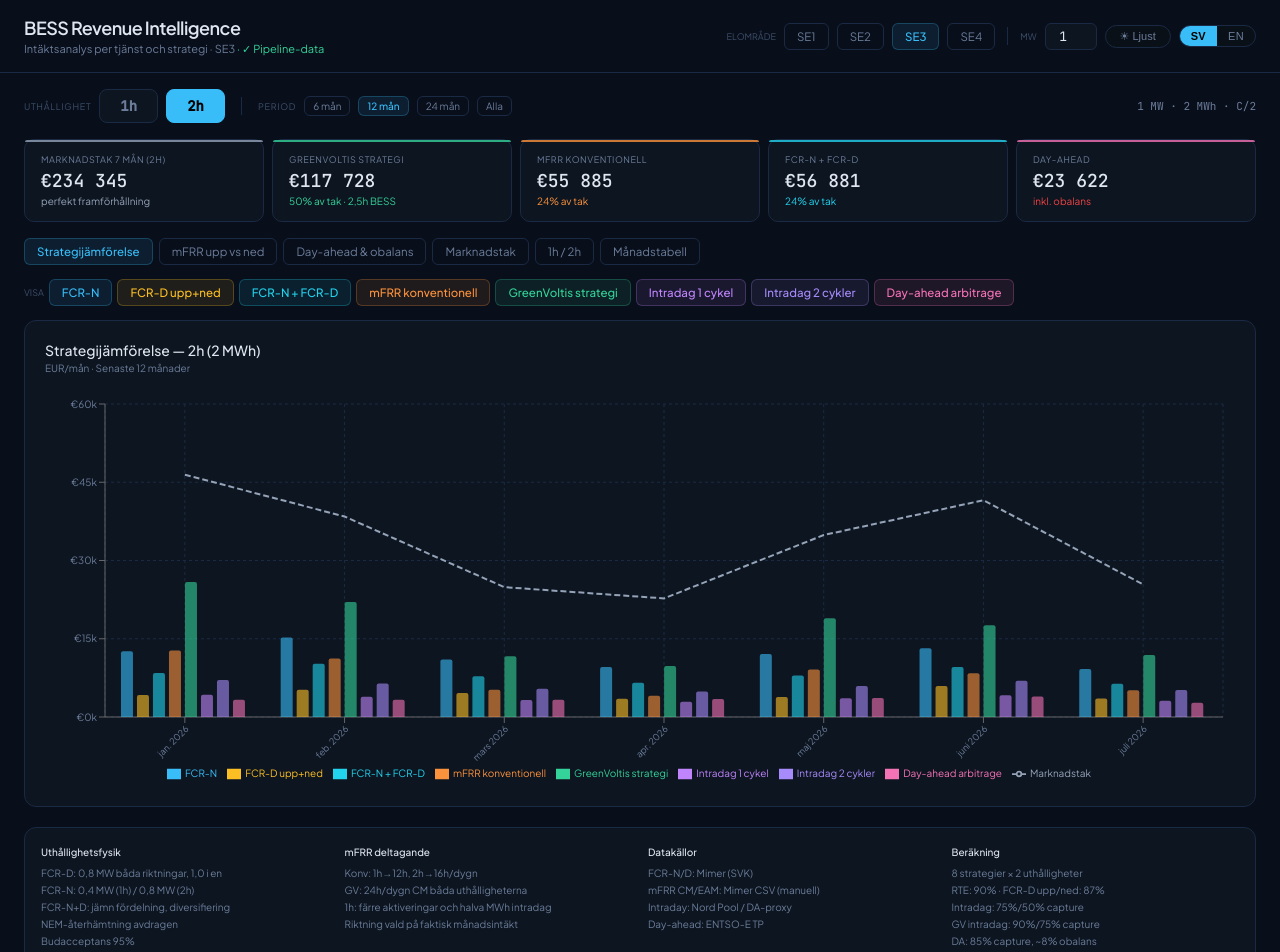
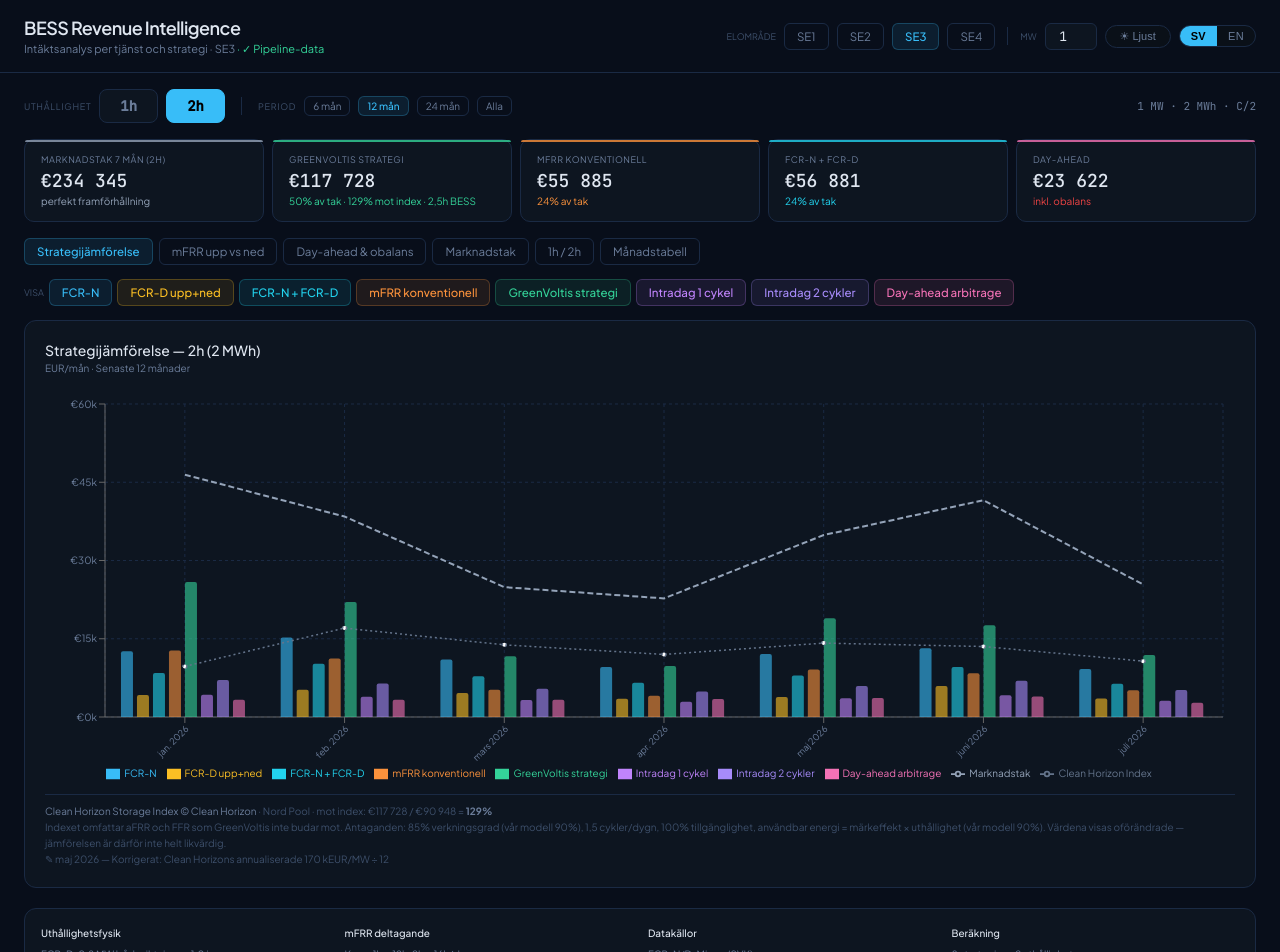
Before and after one commit to bjoerlow/BESS-market-revenues, a React (Create React App) app: page / in a window 1280 px wide. Shown: the top 952 px of the page. Built offline with nearby package versions, Linux system fonts and the light colour scheme.

Commit message:
Add files via upload

```diff
--- a/src/BessDashboard.jsx
+++ b/src/BessDashboard.jsx
@@ -69,13 +69,15 @@ const TXT={
   monthCol:"Mån",sum:"SUMMA",actual:"Faktiskt utfall",modelDev:"Modellen ligger inom",avail:"tillgänglighet",
   adjNote:"justerat för tillgänglighet",
   measured:"mätt intradagsdata",proxyDev:"proxymånader",
+  benchNote:"Indexet omfattar aFRR och FFR som inte ingår i strategierna, och bygger på 85% verkningsgrad och full användbar energi. Värdena visas oförändrade.",
+  vsIndex:"mot index",benchPartial:"korrigerat värde ur CH:s annualiserade tal",
   proxyNote:"härledd intradagsspread (day-ahead × 1,2) — osäker när marknaderna frikopplas",
   manualNote:"manuellt satt intradagsspread — ingår ej i valideringen",
   ofActual:"av faktiskt utfall",monthsShort:"mån",validatedIn:"validerat mot",
   notModelled:"ny strategigeneration — ej modellerad",
   fPhys:"Uthållighetsfysik",fPhysB:"FCR-D: 0,8 MW båda riktningar, 1,0 i en|FCR-N: 0,4 MW (1h) / 0,8 MW (2h)|FCR-N+D: jämn fördelning, diversifiering|NEM-återhämtning avdragen|Budacceptans 95%|GV mFRR 2h: kräver 2,5h BESS|4h utelämnad tills benchmark finns",
   fPart:"mFRR deltagande",fPartB:"Konv: 1h→12h, 2h→16h/dygn|GV: 24h/dygn CM båda uthålligheterna|1h: färre aktiveringar och halva MWh intradag|Riktning vald på faktisk månadsintäkt",
-  fSrc:"Datakällor",fSrcB:"FCR-N/D: Mimer (SVK)|mFRR CM/EAM: Mimer CSV (manuell)|Intraday: Nord Pool / DA-proxy|Day-ahead: ENTSO-E TP",
+  fSrc:"Datakällor",fSrcB:"FCR-N/D: Mimer (SVK)|mFRR CM/EAM: Mimer CSV (manuell)|Intraday: Nord Pool / DA-proxy|Day-ahead: ENTSO-E TP|Benchmark: Clean Horizon Index",
   fCalc:"Beräkning",fCalcB:"8 strategier × 2 uthålligheter|RTE: 90% · FCR-D upp/ned: 87%|Intradag: 75%/50% capture|GV intradag: 90%/75% capture|DA: 85% capture, ~8% obalans|Marknadstak: LP per kvart, 1,3 cykler/dygn"},
  en:{sub:"Revenue analysis by service and strategy",synth:"Synthetic data",pipe:"Pipeline data",
   zone:"Bidding zone",dura:"Duration",period:"Period",light:"☀ Light",dark:"● Dark",show:"Show",
@@ -102,13 +104,15 @@ const TXT={
   monthCol:"Month",sum:"TOTAL",actual:"Actual outcome",modelDev:"Model within",avail:"availability",
   adjNote:"adjusted for availability",
   measured:"measured intraday data",proxyDev:"proxy months",
+  benchNote:"The index covers aFRR and FFR, which the strategies do not, and assumes 85% round-trip efficiency and full usable energy. Values are shown unmodified.",
+  vsIndex:"vs index",benchPartial:"value corrected from CH annualised figure",
   proxyNote:"derived intraday spread (day-ahead × 1.2) — unreliable when the markets decouple",
   manualNote:"manually set intraday spread — excluded from validation",
   ofActual:"of actual outcome",monthsShort:"mo",validatedIn:"validated against",
   notModelled:"new strategy generation — not modelled",
   fPhys:"Duration physics",fPhysB:"FCR-D: 0.8 MW both directions, 1.0 one|FCR-N: 0.4 MW (1h) / 0.8 MW (2h)|FCR-N+D: balanced split, diversification|NEM recovery deducted|Bid acceptance 95%|GV mFRR 2h: requires 2.5h BESS|4h omitted until benchmark exists",
   fPart:"mFRR participation",fPartB:"Conv: 1h→12h, 2h→16h/day|GV: 24h/day CM at both durations|1h: fewer activations, half the intraday MWh|Direction chosen on actual monthly revenue",
-  fSrc:"Data sources",fSrcB:"FCR-N/D: Mimer (SVK)|mFRR CM/EAM: Mimer CSV (manual)|Intraday: Nord Pool / DA proxy|Day-ahead: ENTSO-E TP",
+  fSrc:"Data sources",fSrcB:"FCR-N/D: Mimer (SVK)|mFRR CM/EAM: Mimer CSV (manual)|Intraday: Nord Pool / DA proxy|Day-ahead: ENTSO-E TP|Benchmark: Clean Horizon Index",
   fCalc:"Calculation",fCalcB:"8 strategies × 2 durations|RTE: 90% · FCR-D up/down: 87%|Intraday: 75%/50% capture|GV intraday: 90%/75% capture|DA: 85% capture, ~8% imbalance|Ceiling: LP per quarter, 1.3 cycles/day"}
 };
 
@@ -236,6 +240,7 @@ export default function Dashboard(){
   const[rawData,setRawData]=useState(null),[ds,setDs]=useState("syntetisk");
   const[tmax,setTmax]=useState(null);
   const[acts,setActs]=useState(null);
+  const[bench,setBench]=useState(null);
   const[tr,setTr]=useState(12),[isDark,setIsDark]=useState(true);
   const[lang,setLang]=useState("sv");
   const t=isDark?dk:lt;
@@ -257,6 +262,8 @@ export default function Dashboard(){
       .then(d=>setTmax(d.areas)).catch(()=>setTmax(null));
     fetch("/actuals.json").then(r=>{if(!r.ok)throw new Error();return r.json();})
       .then(d=>setActs(d)).catch(()=>setActs(null));
+    fetch("/benchmark.json").then(r=>{if(!r.ok)throw new Error();return r.json();})
+      .then(d=>setBench(d)).catch(()=>setBench(null));
   },[]);
 
   const toggle=useCallback(id=>{setSel(p=>{const n=new Set(p);n.has(id)?(n.size>1&&n.delete(id)):n.add(id);return n;});},[]);
@@ -294,6 +301,24 @@ export default function Dashboard(){
            actualNorm:Math.round(a.total/av/(a.mw||1)*mw),actAvail:av,actNote:a.note||""};}),
     [months,mAct,mw]);
   const hasAct=monthsA.some(m=>m.actual!=null);
+
+  // Clean Horizon-index: visas oförändrat, skalas bara med MW
+  const bArea=useMemo(()=>(bench&&bench.index&&bench.index[area])||[],[bench,area]);
+  const monthsB=useMemo(()=>{
+    if(!bArea.length)return monthsA;
+    const map={};bArea.forEach(r=>{map[r.year_month]=r;});
+    return monthsA.map(m=>{const b=map[m.ym];if(!b)return m;
+      const v=b[`h${dur}`];
+      return v==null?m:{...m,bench:Math.round(v*mw),benchFlag:b.flag||null,
+        benchNote:b[lang==="en"?"note_en":"note_sv"]||null};});
+  },[monthsA,bArea,dur,mw,lang]);
+  const hasBench=monthsB.some(m=>m.bench>0);
+  const benchSum=useMemo(()=>{
+    const p=monthsB.filter(m=>m.bench>0&&m.mfrr_opt>0);
+    if(!p.length)return null;
+    return{n:p.length,idx:p.reduce((a,m)=>a+m.bench,0),gv:p.reduce((a,m)=>a+m.mfrr_opt,0),
+           corr:p.filter(m=>m.benchFlag==="corrected")};
+  },[monthsB]);
   const valid=useMemo(()=>{
     const p=monthsA.filter(m=>m.actualNorm>0&&m.mfrr_opt>0);
     if(!p.length)return null;
@@ -372,7 +397,9 @@ export default function Dashboard(){
           ⚠ <strong>{L.noData}</strong> {L.noDataRest}</div>)}
         <div style={{display:"flex",gap:8,flexWrap:"wrap",marginBottom:16}}>
           <KPI label={`${L.ceiling} ${N} ${L.mo} (${dur}h)`} value={hasT?fmtE(ann.tmax):"—"} sub={L.foresight} color={isDark?"#94a3b8":"#64748b"} t={t}/>
-          <KPI label={S.mfrr_opt.l[lang]} value={fmtE(ann.mfrr_opt)} sub={hasT?`${(ann.mfrr_opt/ann.tmax*100).toFixed(0)}% ${L.ofCeil}${dur===2?` · ${L.reqBess}`:""}`:(dur===2?L.reqBess:"")} color={sc("mfrr_opt")} t={t}/>
+          <KPI label={S.mfrr_opt.l[lang]} value={fmtE(ann.mfrr_opt)} sub={[hasT?`${(ann.mfrr_opt/ann.tmax*100).toFixed(0)}% ${L.ofCeil}`:null,
+                 benchSum?`${(benchSum.gv/benchSum.idx*100).toFixed(0)}% ${L.vsIndex}`:null,
+                 dur===2?L.reqBess:null].filter(Boolean).join(" · ")} color={sc("mfrr_opt")} t={t}/>
           <KPI label={S.mfrr_conv.l[lang]} value={fmtE(ann.mfrr_conv)} sub={hasT?`${(ann.mfrr_conv/ann.tmax*100).toFixed(0)}% ${L.ofCeil}`:""} color={sc("mfrr_conv")} t={t}/>
           <KPI label="FCR-N + FCR-D" value={fmtE(ann.fcrn_fcrd)} sub={hasT?`${(ann.fcrn_fcrd/ann.tmax*100).toFixed(0)}% ${L.ofCeil}`:""} color={sc("fcrn_fcrd")} t={t}/>
           <KPI label="Day-ahead" value={fmtE(ann.dayahead)} sub={L.inclImb} color={sc("dayahead")} warn t={t}/>
@@ -398,13 +425,16 @@ export default function Dashboard(){
           {SIDS.map(sid=><Pill key={sid} active={sel.has(sid)} color={sc(sid)} onClick={()=>toggle(sid)} t={t}>{S[sid].l[lang]}</Pill>)}</div>)}
 
         {view==="comparison"&&(<Card title={`${L.tComparison} — ${dur}h (${mw*dur} MWh)`} sub={`${L.eurMo} · ${tr?`${L.last} ${tr}`:L.allMonths.split(" ")[0]} ${L.months}`} t={t}>
-          <ResponsiveContainer width="100%" height={400}><ComposedChart data={monthsA} margin={{top:18,right:12,bottom:5,left:0}}>
+          <ResponsiveContainer width="100%" height={400}><ComposedChart data={monthsB} margin={{top:18,right:12,bottom:5,left:0}}>
             <CartesianGrid strokeDasharray="3 3" stroke={t.cG}/><XAxis {...xP}/><YAxis {...yP}/>
             <Tooltip content={<TT theme={t}/>}/><Legend wrapperStyle={{fontSize:10,fontFamily:"'Plus Jakarta Sans'"}}/>
             {vers.map(v=>(<ReferenceLine key={v.from} x={v.at} stroke={t.mu} strokeDasharray="2 4"
               label={{value:v.label,position:"top",fill:t.mu,fontSize:9}}/>))}
             {SIDS.filter(s=>sel.has(s)).map(sid=>(<Bar key={sid} dataKey={sid} name={S[sid].l[lang]} fill={sc(sid)} opacity={0.6} radius={[2,2,0,0]}/>))}
             {hasT&&<Line dataKey="tmax" name={L.ceiling} stroke={T_GREY} strokeWidth={2} strokeDasharray="6 3" dot={false}/>}
+            {hasBench&&<Line dataKey="bench" name={bench?.source?.[lang==="en"?"label_en":"label_sv"]||"Clean Horizon Index"}
+              stroke={isDark?"#64748b":"#94a3b8"} strokeWidth={1.5} strokeDasharray="2 3"
+              dot={{r:2}} connectNulls={false}/>}
             {hasAct&&<Line dataKey="actual" name={L.actual} stroke={t.tx} strokeWidth={0}
               dot={p=>{if(p.payload?.actual==null)return<g key={p.index}/>;
                 const full=(p.payload.actAvail??1)>=0.999;
@@ -414,6 +444,15 @@ export default function Dashboard(){
           </ComposedChart></ResponsiveContainer>
           {vers.length>0&&(<div style={{marginTop:10,display:"flex",gap:14,flexWrap:"wrap",fontSize:10,color:t.dm}}>
             {vers.map(v=>(<span key={v.from}><strong style={{color:t.mu}}>{v.label}</strong> {v.at} — {v.note}</span>))}</div>)}
+          {hasBench&&bench&&(<div style={{marginTop:8,paddingTop:8,borderTop:`1px solid ${t.bd}`,
+            fontSize:10,color:t.dm,lineHeight:1.6}}>
+            <span style={{color:t.mu}}>{bench.source?.name} {bench.source?.copyright}</span>
+            {bench.source?.delivered_by?` · ${bench.source.delivered_by}`:""}
+            {benchSum&&<> · {L.vsIndex}: {fmtE(benchSum.gv)} / {fmtE(benchSum.idx)}
+              {" = "}<strong style={{color:t.mu}}>{(benchSum.gv/benchSum.idx*100).toFixed(0)}%</strong></>}
+            <br/>{bench.methodology?.[lang==="en"?"note_en":"note_sv"]||L.benchNote}
+            {benchSum?.corr?.map(m=>(<span key={m.ym}><br/>✎ {m.label} — {m.benchNote||L.benchPartial}</span>))}
+          </div>)}
           {proxyMonths.length>0&&(<div style={{marginTop:6,fontSize:10,color:t.dm}}>
             ⚠ {proxyMonths.map(m=>m.label).join(", ")} — {L.proxyNote}</div>)}
           {manualMonths.length>0&&(<div style={{marginTop:4,fontSize:10,color:amb}}>
@@ -528,15 +567,18 @@ export default function Dashboard(){
           <div style={{overflowX:"auto"}}><table style={{width:"100%",borderCollapse:"collapse",fontSize:11,fontFamily:"'JetBrains Mono'"}}>
             <thead><tr style={{borderBottom:`2px solid ${t.bd}`}}>
               <th style={{...thS,textAlign:"left"}}>{L.monthCol}</th>
+              {hasBench&&<th style={{...thS,color:t.dm}}>Index</th>}
               {SIDS.filter(s=>sel.has(s)).map(sid=>(<th key={sid} style={{...thS,color:sc(sid)}}>{S[sid].s[lang]}</th>))}
             </tr></thead>
-            <tbody>{months.map((m,i)=>(<tr key={i} style={{borderBottom:`1px solid ${t.bd}`,background:i%2?t.bg+"66":"transparent"}}>
+            <tbody>{monthsB.map((m,i)=>(<tr key={i} style={{borderBottom:`1px solid ${t.bd}`,background:i%2?t.bg+"66":"transparent"}}>
               <td style={{padding:"5px 6px",fontWeight:500,fontSize:10,fontFamily:"'Plus Jakarta Sans'"}}>{m.label}</td>
+              {hasBench&&<td style={{padding:"5px 6px",textAlign:"right",color:t.dm}}>{m.bench?fmt(m.bench):"—"}</td>}
               {(()=>{const vis=SIDS.filter(s=>sel.has(s));const bs=vis.reduce((a,s)=>(m[s]||0)>(m[a]||0)?s:a,vis[0]);
                 return vis.map(sid=>(<td key={sid} style={{padding:"5px 6px",textAlign:"right",color:sid===bs?sc(sid):t.dm,fontWeight:sid===bs?500:400}}>{fmt(m[sid])}</td>));})()}</tr>))}</tbody>
             <tfoot><tr style={{borderTop:`2px solid ${t.bL}`}}>
               <td style={{padding:"6px",fontWeight:500,fontFamily:"'Plus Jakarta Sans'"}}>{L.sum}</td>
-              {SIDS.filter(s=>sel.has(s)).map(sid=>(<td key={sid} style={{padding:"6px",textAlign:"right",fontWeight:500}}>{fmt(months.reduce((a,m)=>a+(m[sid]||0),0))}</td>))}
+              {hasBench&&<td style={{padding:"6px",textAlign:"right",color:t.dm}}>{fmt(monthsB.reduce((a,m)=>a+(m.bench||0),0))}</td>}
+              {SIDS.filter(s=>sel.has(s)).map(sid=>(<td key={sid} style={{padding:"6px",textAlign:"right",fontWeight:500}}>{fmt(monthsB.reduce((a,m)=>a+(m[sid]||0),0))}</td>))}
             </tr></tfoot></table></div></Card>)}
 
         <div style={{marginTop:20,padding:16,background:t.card,border:`1px solid ${t.bd}`,borderRadius:12,display:"grid",gridTemplateColumns:"repeat(auto-fit,minmax(220px,1fr))",gap:16,fontSize:10,color:t.mu,lineHeight:1.7}}>
```
